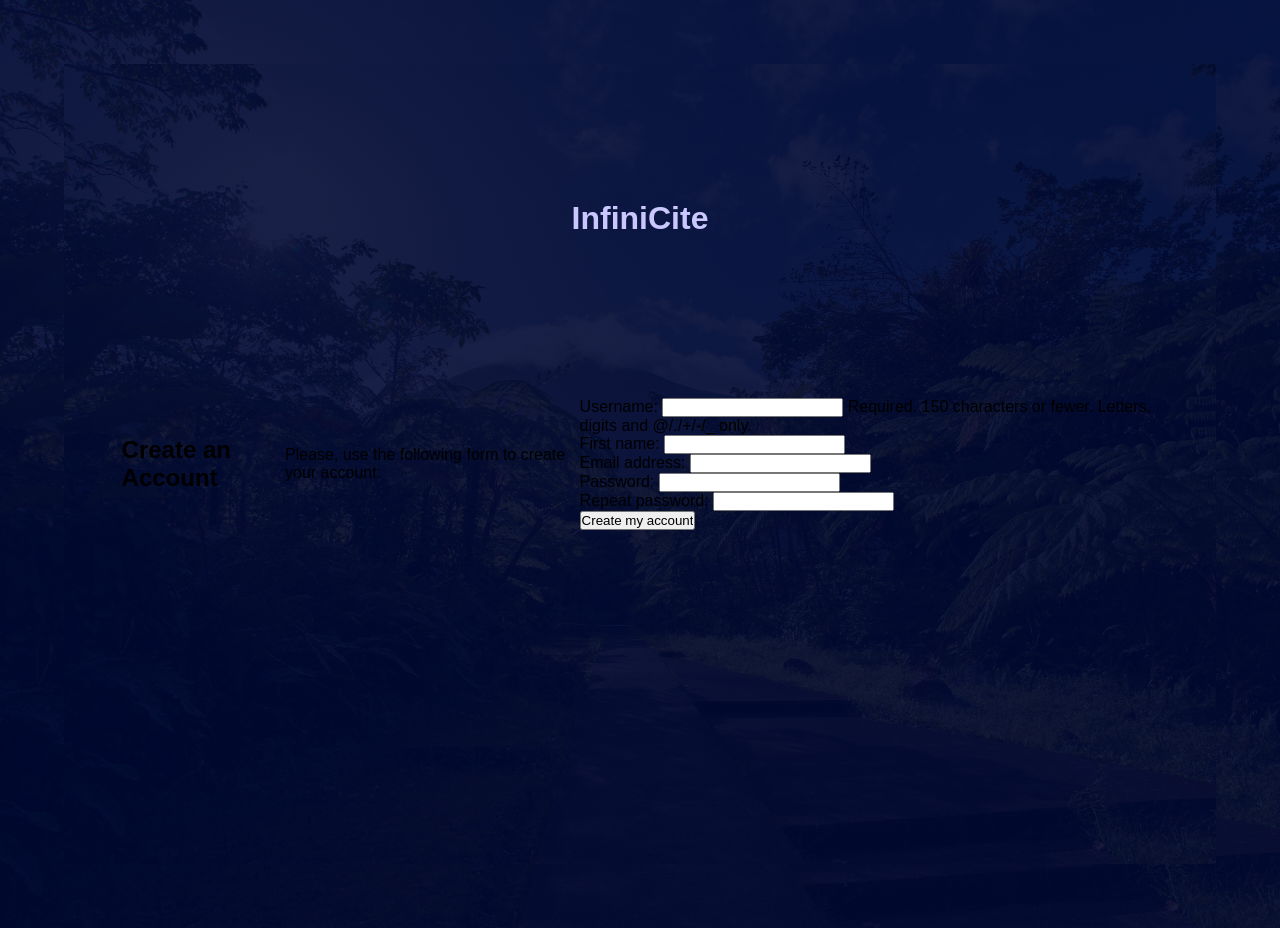
After one commit to Wang-Zhongwei/infiniCite, a Django app: page /user/register/ in a window 1280 px wide. The commit adds this page. Run offline with Django 4.2, Linux system fonts and the light colour scheme.

Commit message:
Created page for user to register a new account

```diff
--- a/user/forms.py
+++ b/user/forms.py
@@ -1,5 +1,20 @@
 from django import forms
+from django.contrib.auth.models import User
 
 class LoginForm(forms.Form):
     username = forms.CharField()
     password = forms.CharField(widget=forms.PasswordInput)
+
+class UserRegistrationForm(forms.ModelForm):
+    password = forms.CharField(label='Password', widget=forms.PasswordInput)
+    password2 = forms.CharField(label='Repeat password', widget=forms.PasswordInput)
+
+    class Meta:
+        model = User
+        fields = ('username', 'first_name', 'email')
+
+        def clean_password2(self):
+            cd = self.cleaned_data
+            if cd['password'] != cd['password2']:
+                raise forms.ValidationError('Passwords don\'t match.')
+            return cd['password2']
--- a/user/templates/login.html
+++ b/user/templates/login.html
@@ -15,7 +15,7 @@
     <h1>InfiniCite</h1>
     <div class="container">
       <h2>Log-in</h1>
-      <p>Please, use the following form to log-in:</p>
+      <p>Please, use the following form to log-in. If you don't have anaccount <a href="{% url "register" %}">register here</a></p>
       <form method="post">
         {{ form.as_p }}
         {% csrf_token %}
--- /dev/null
+++ b/user/templates/register.html
@@ -0,0 +1,27 @@
+<!DOCTYPE html>
+<html lang="en">
+
+<head>
+  <meta charset="UTF-8">
+  <meta http-equiv="X-UA-Compatible" content="IE=edge">
+  <meta name="viewport" content="width=device-width, initial-scale=1.0">
+  {% load static %}
+  <link rel="stylesheet" href="{% static 'paper/css/style.css'%}">
+  <title>InfiniCite</title>
+</head>
+
+<body>
+  <div class="container">
+    <h1>InfiniCite</h1>
+    <div class="container">
+      <h2>Create an Account</h1>
+      <p>Please, use the following form to create your account:</p>
+      <form method="post">
+        {{ user_form.as_p }}
+        {% csrf_token %}
+        <p><input type="submit" value="Create my account"></p>
+      </form>
+    </div>
+  </div>
+</body>
+</html>
--- a/user/urls.py
+++ b/user/urls.py
@@ -2,5 +2,6 @@ from django.urls import path
 from . import views
 
 urlpatterns =[
-    path('login/', views.login, name='login')
+    path('login/', views.login, name='login'),
+    path('register/', views.register, name='register')
 ]
--- a/user/views.py
+++ b/user/views.py
@@ -2,7 +2,7 @@ from django.shortcuts import render
 from django.http import HttpResponse
 from django.shortcuts import render
 from django.contrib.auth import authenticate, login
-from .forms import LoginForm
+from .forms import LoginForm, UserRegistrationForm
 
 def login(request):
     if request.method == 'POST':
@@ -23,3 +23,18 @@ def login(request):
     else:
         form = LoginForm()
     return render(request, 'login.html', {'form': form})
+
+def register(request):
+    if request.method == 'POST':
+        user_form = UserRegistrationForm(request.POST)
+        if user_form.is_valid():
+            # Create a new user object but avoid saving it yet
+            new_user = user_form.save(commit=False)
+            # Set the chosen password
+            new_user.set_password(user_form.cleaned_data['password'])
+            # Save the User object
+            new_user.save()
+            return render(request, 'register_done.html', {'new_user': new_user})
+    else:
+        user_form = UserRegistrationForm()
+    return render(request, 'register.html', {'user_form': user_form})
```
Also changed, not shown: user/templates/register_done.html (added, +22 -0 lines), 2 other files.
